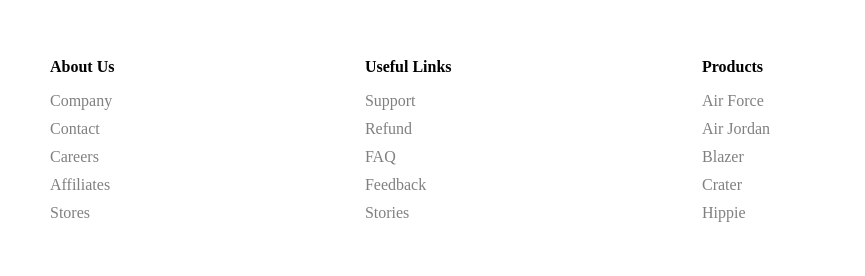
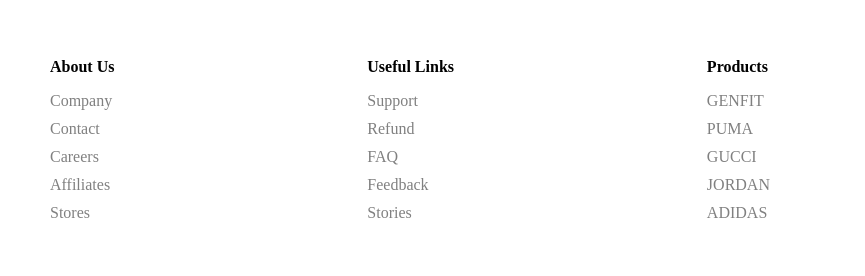
Before and after one commit to solvingop/store, a plain HTML site: page docs/index.html in a window 1280 px wide. Shown: the part 3154-3430 px from the top of the page, 0-865 px from the left. Drawn offline with Linux system fonts and the light colour scheme; files whose address does not match are found by name.

Commit message:
Update index.html

```diff
--- a/docs/index.html
+++ b/docs/index.html
@@ -236,11 +236,11 @@
             <div class="footerMenu">
                 <h1 class="fMenuTitle">Products</h1>
                 <ul class="fList">
-                    <li class="fListItem">Air Force</li>
-                    <li class="fListItem">Air Jordan</li>
-                    <li class="fListItem">Blazer</li>
-                    <li class="fListItem">Crater</li>
-                    <li class="fListItem">Hippie</li>
+                    <li class="fListItem">GENFIT</li>
+                    <li class="fListItem">PUMA</li>
+                    <li class="fListItem">GUCCI</li>
+                    <li class="fListItem">JORDAN</li>
+                    <li class="fListItem">ADIDAS</li>
                 </ul>
             </div>
         </div>
```
